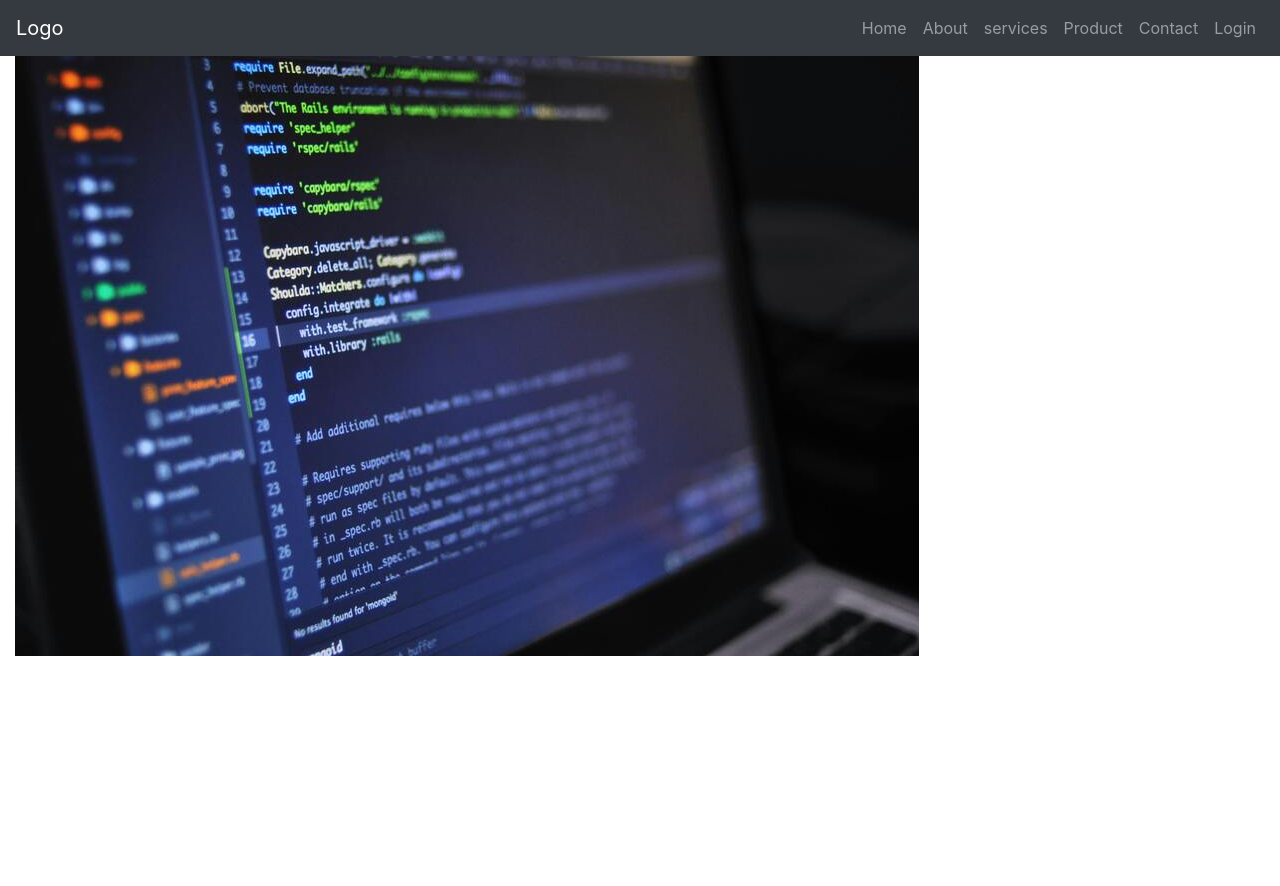
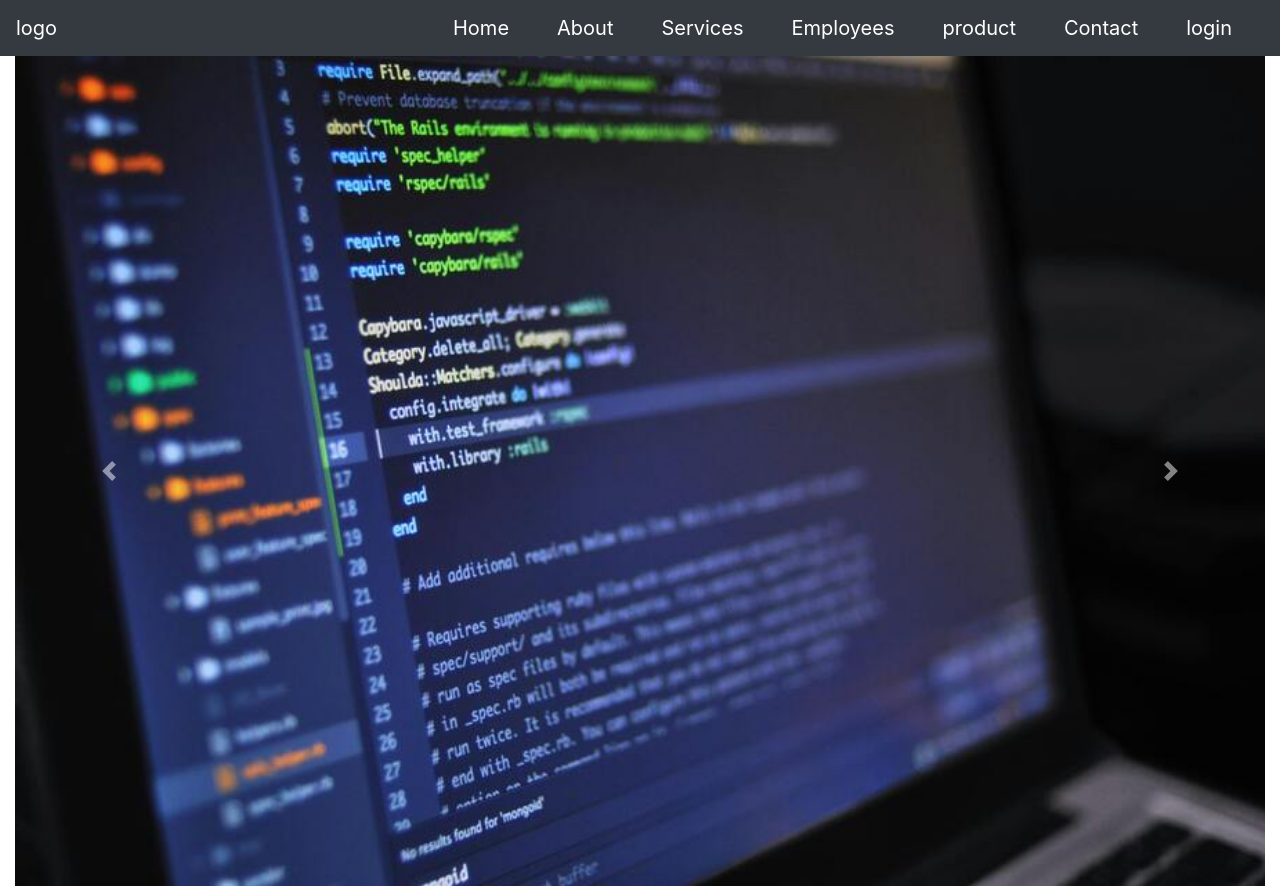
Before and after one commit to Kalaivanan-E/Bootstrap, a plain HTML site: page class 1/index2.html in a window 1280 px wide. Before the commit the page ends 800 px from the top, so only its background shows below. Drawn offline with nearby package versions, Linux system fonts and the light colour scheme.

Commit message:
carousel

```diff
--- a/class 1/index2.html
+++ b/class 1/index2.html
@@ -1,42 +1,71 @@
-<html>
+<html lang="en">
+
 <head>
-        <title>document</title>
-        <!-- <link rel="stylesheet" href="./style.css"> -->
+    <meta charset="utf-8">
+    <title>Bootstrap Example</title>
+    <meta name="viewport" content="width=device-width, initial-scale=1">
     <link rel="stylesheet" href="https://cdn.jsdelivr.net/npm/bootstrap@4.6.2/dist/css/bootstrap.min.css">
-        <script src="https://cdn.jsdelivr.net/npm/jquery@3.5.1/dist/jquery.slim.min.js" integrity="sha384-DfXdz2htPH0lsSSs5nCTpuj/zy4C+OGpamoFVy38MVBnE+IbbVYUew+OrCXaRkfj" crossorigin="anonymous"></script>
-        <script src="https://cdn.jsdelivr.net/npm/popper.js@1.16.1/dist/umd/popper.min.js" integrity="sha384-9/reFTGAW83EW2RDu2S0VKaIzap3H66lZH81PoYlFhbGU+6BZp6G7niu735Sk7lN" crossorigin="anonymous"></script>
-        <script src="https://cdn.jsdelivr.net/npm/bootstrap@4.6.2/dist/js/bootstrap.min.js" integrity="sha384-+sLIOodYLS7CIrQpBjl+C7nPvqq+FbNUBDunl/OZv93DB7Ln/533i8e/mZXLi/P+" crossorigin="anonymous"></script>
+    <script src="https://cdn.jsdelivr.net/npm/jquery@3.7.1/dist/jquery.slim.min.js"></script>
+    <script src="https://cdn.jsdelivr.net/npm/popper.js@1.16.1/dist/umd/popper.min.js"></script>
+    <script src="https://cdn.jsdelivr.net/npm/bootstrap@4.6.2/dist/js/bootstrap.bundle.min.js"></script>
+    <style>
+        /* Make the image fully responsive */
+        .carousel-inner img {
+            width: 100%;
+            height: 100%;
+        }
+    </style>
+</head>
 
-    </head>
 <body>
-        <nav class="navbar navbar-dark bg-dark navbar-expand-lg">
-            <a href="" class="navbar-brand">Logo</a>
+    <nav class="navbar navbar-dark bg-dark">
+        <a href="#" class="navbar-brand">logo</a>
         <div class="ml-auto">
-                <ul class="navbar-nav">
-                    <li><a href="./index2.html" class="nav-link" >Home</a></li>
-                    <li><a href="./about.html" class="nav-link" >About</a></li>
-                    <li><a href="./Service.html" class="nav-link">services</a></li>
-                    <li><a href="./Product.html" class="nav-link" >Product</a></li>
-                    <li><a href="./Contact.html"  class="nav-link">Contact</a></li>
-                    <li><a href="./Login.html" class="nav-link" >Login</a></li>
+            <ul class="navbar.nav nav">
+                <li><a href="./home.html" class="nav-link navbar-brand">Home</a></li>
+                <li><a href="./about.html" class="nav-link navbar-brand">About</a></li>
+                <li><a href="./services.html" class="nav-link navbar-brand">Services</a></li>
+                <li><a href="./employess.html" class="nav-link navbar-brand">Employees</a></li>
+                <li><a href="./product.html" class="nav-link navbar-brand">product</a></li>
+                <li><a href="./contact.html" class="nav-link navbar-brand">Contact</a></li>
+                <li><a href="./login.html" class="nav-link navbar-brand">login</a></li>
             </ul>
         </div>
     </nav>
-
-        <div class="container-fluid ">
+    <div class="container-fluid">
         <div class="row">
             <div class="col">
-                    <div class="carousel">
+                <div id="xyz" class="carousel slide" data-ride="carousel" data-interval="2000">
                     <div class="carousel-inner">
                         <div class="carousel-item active">
                             <img src="./s1.jpg" alt="">
                         </div>
+                        <div class="carousel-item">
+                            <img src="./s2.jpg" alt="">
+                        </div>
+                        <!-- <div class="carousel-item">
+                            <img src="./slider-3.jpg" alt="">
+                        </div>
+                        <div class="carousel-item">
+                            <img src="./slider-4.jpg" alt="">
+                        </div> -->
+
+                    </div>
+                    <a class="carousel-control-prev" href="#xyz" role="button" data-slide="prev">
+                        <span class="carousel-control-prev-icon" aria-hidden="true"></span>
+                        <span class="sr-only">Previous</span>
+                    </a>
+                    <a class="carousel-control-next" href="#xyz" role="button" data-slide="next">
+                        <span class="carousel-control-next-icon" aria-hidden="true"></span>
+                        <span class="sr-only">Next</span>
+                    </a>
                 </div>
             </div>
         </div>
     </div>
-        </div>
+    <script>
+        $('.carousel').carousel({ interval: 2000 })
+    </script>
+</body>
 
-
-    </body>
 </html>
```
Also changed, not shown: class 3 carousel/index.html (+2 -2 lines), class 1/s2.jpg (added). Lines whose indentation alone changed are shown as unchanged.
